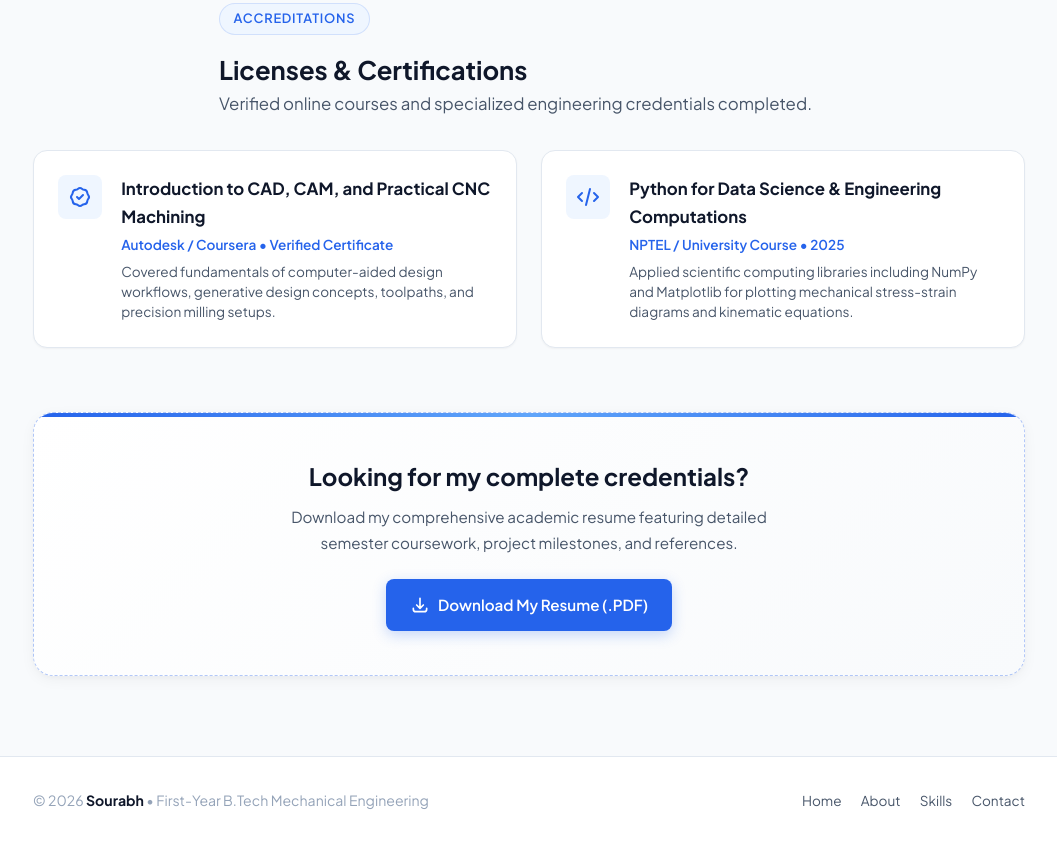
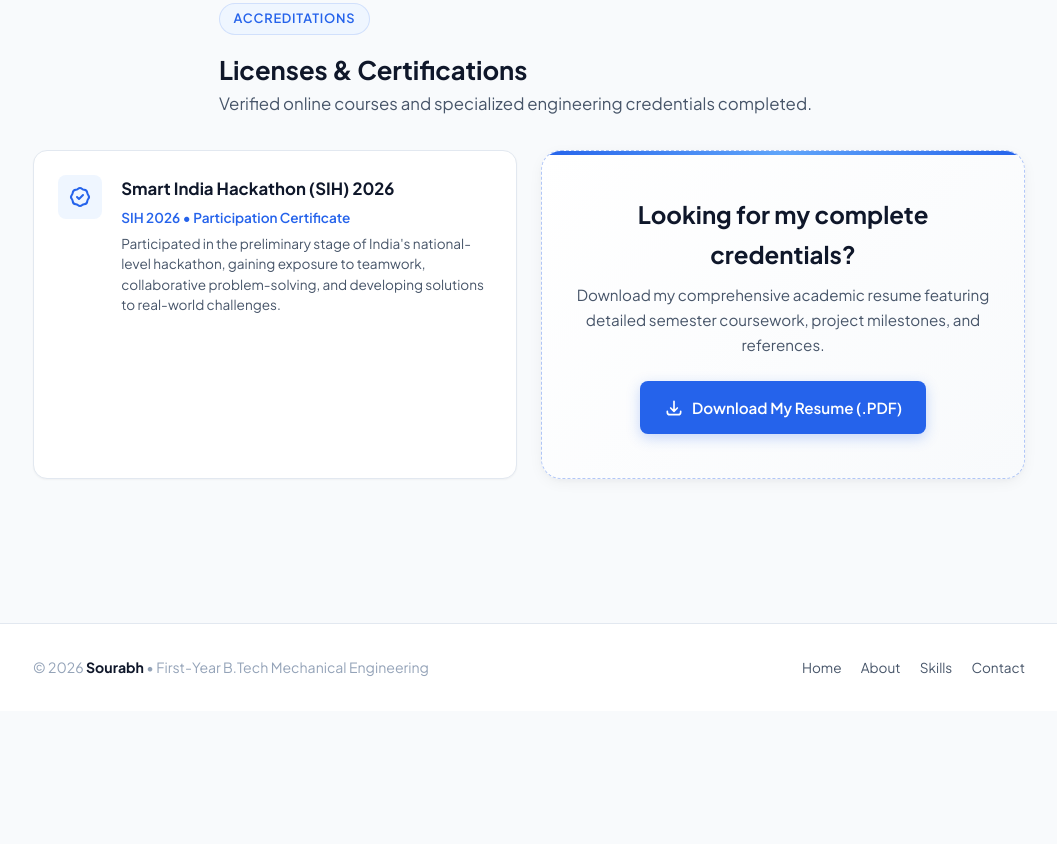
Before and after one commit to MSourabh-py/Portfolio-ddal, a plain HTML site: page skills.html in a window 1280 px wide. Shown: the part 1062-1906 px from the top of the page, without its empty margins (111-1168 px from the left). After the commit the page ends 1773 px from the top, so only its background shows below. Drawn offline with Linux system fonts and the light colour scheme.

Commit message:
Update skills.html

```diff
--- a/skills.html
+++ b/skills.html
@@ -207,7 +207,8 @@
         </div>
 
         <div class="cert-grid">
-          <!-- Cert 1 -->
+
+        <!-- Cert 1: Smart India Hackathon 2026 -->
         <div class="cert-card">
           <div class="cert-badge-icon">
             <!-- Certificate Ribbon SVG -->
@@ -216,31 +217,18 @@
             </svg>
           </div>
           <div class="cert-details">
-              <!-- EDIT: Certification 1 Title -->
-              <h4>Introduction to CAD, CAM, and Practical CNC Machining</h4>
-              <!-- EDIT: Issuer & Date -->
-              <div class="cert-issuer">Autodesk / Coursera • Verified Certificate</div>
-              <p class="cert-desc">Covered fundamentals of computer-aided design workflows, generative design concepts, toolpaths, and precision milling setups.</p>
+            <h4>Smart India Hackathon (SIH) 2026</h4>
+            <div class="cert-issuer">SIH 2026 • Participation Certificate</div>
+            <p class="cert-desc">
+              Participated in the preliminary stage of India's national-level
+              hackathon, gaining exposure to teamwork, collaborative
+              problem-solving, and developing solutions to real-world challenges.
+            </p>
           </div>
         </div>
 
-          <!-- Cert 2 -->
-          <div class="cert-card">
-            <div class="cert-badge-icon">
-              <svg width="24" height="24" fill="none" stroke="currentColor" viewBox="0 0 24 24">
-                <path stroke-linecap="round" stroke-linejoin="round" stroke-width="2" d="M10 20l4-16m4 4l4 4-4 4M6 16l-4-4 4-4"/>
-              </svg>
-            </div>
-            <div class="cert-details">
-              <!-- EDIT: Certification 2 Title -->
-              <h4>Python for Data Science & Engineering Computations</h4>
-              <!-- EDIT: Issuer & Date -->
-              <div class="cert-issuer">NPTEL / University Course • 2025</div>
-              <p class="cert-desc">Applied scientific computing libraries including NumPy and Matplotlib for plotting mechanical stress-strain diagrams and kinematic equations.</p>
-            </div>
-          </div>
-        </div>
-      </section>
+
+
 
       <!-- ===================================================================
            SECTION 3: DOWNLOADABLE RESUME BUTTON
```
Lines whose indentation alone changed are shown as unchanged.
